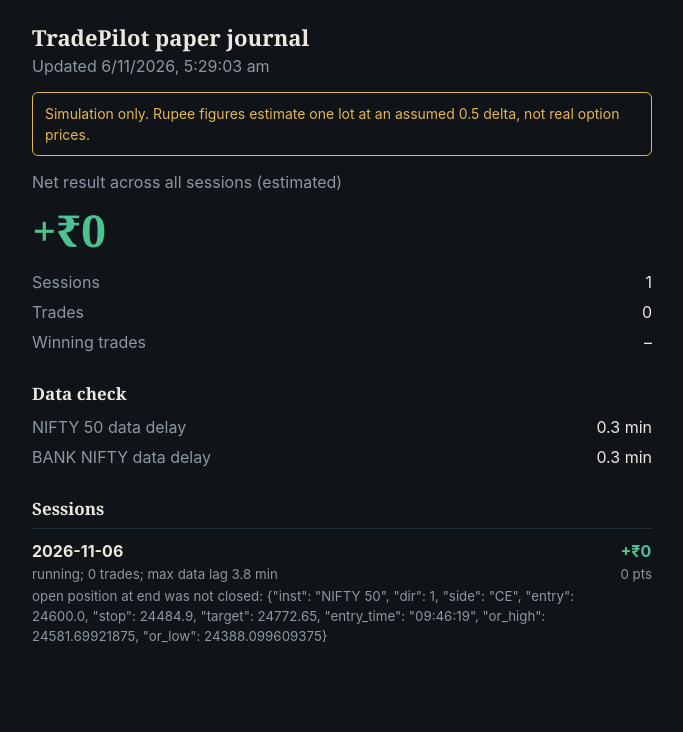
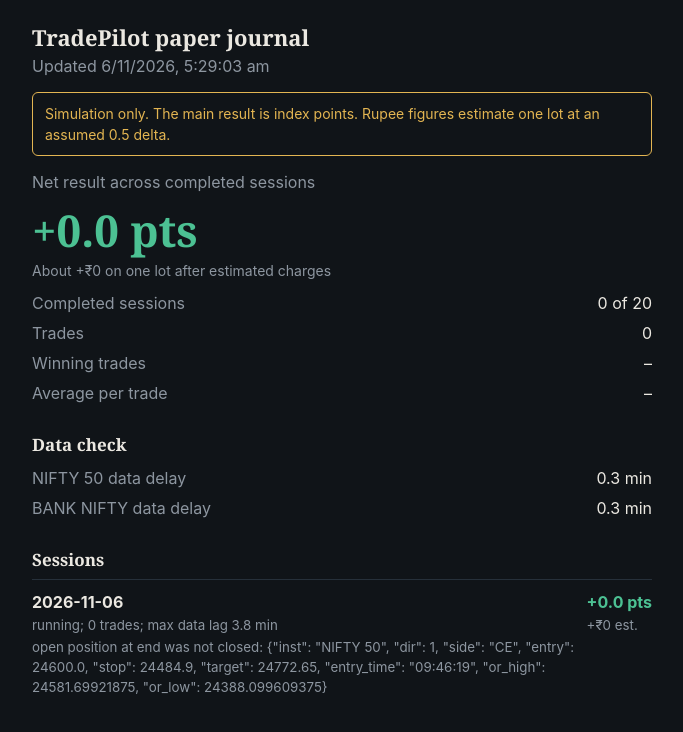
Before and after one commit to karan6595-blip/Trade-Pilot, a plain HTML site: page index.html in a window 1280 px wide. Shown: the whole page, without its empty margins (298-981 px from the left). Drawn offline with Linux system fonts and the light colour scheme.

Commit message:
Update index.html

```diff
--- a/index.html
+++ b/index.html
@@ -7,22 +7,25 @@
 *{box-sizing:border-box}body{margin:0;background:var(--bg);color:var(--ink);font:16px/1.5 ui-sans-serif,-apple-system,system-ui,sans-serif;padding:env(safe-area-inset-top) 18px calc(env(safe-area-inset-bottom) + 24px)}
 main{max-width:620px;margin:0 auto}h1{font:600 22px ui-serif,Georgia,serif;margin:22px 0 2px}h2{font:600 17px ui-serif,Georgia,serif;margin:28px 0 8px}
 p{margin:0;color:var(--mute)}.banner{border:1px solid var(--amb);color:var(--amb);padding:10px 12px;border-radius:6px;margin:14px 0;font-size:14px}
-.net{font:600 44px ui-serif,Georgia,serif;margin:6px 0 0}.up{color:var(--up)}.dn{color:var(--dn)}
+.net{font:600 44px ui-serif,Georgia,serif;margin:6px 0 0}.sub{color:var(--mute);font-size:14px}.up{color:var(--up)}.dn{color:var(--dn)}
 dl{display:grid;grid-template-columns:1fr auto;gap:6px 12px;margin:10px 0}dt{color:var(--mute)}dd{margin:0;text-align:right}
 .tr{border-top:1px solid var(--line);padding:10px 0;display:grid;grid-template-columns:1fr auto;gap:2px 12px}.tr small{color:var(--mute)}
 </style></head><body><main>
 <h1>TradePilot paper journal</h1><p id="upd">Loading…</p>
-<div class="banner">Simulation only. Rupee figures estimate one lot at an assumed 0.5 delta, not real option prices.</div>
-<p>Net result across all sessions (estimated)</p><div class="net" id="net">–</div>
-<dl id="sum"></dl><h2>Data check</h2><dl id="chk"></dl><h2>Sessions</h2><div id="list"><p>No sessions yet. The first one runs on the next weekday morning.</p></div>
+<div class="banner">Simulation only. The main result is index points. Rupee figures estimate one lot at an assumed 0.5 delta.</div>
+<p>Net result across completed sessions</p><div class="net" id="net">–</div><div class="sub" id="rs"></div>
+<dl id="sum"></dl><h2>Data check</h2><dl id="chk"></dl><h2>Sessions</h2><div id="list"><p>No sessions yet.</p></div>
 </main><script>
-const f=(n)=>(n>=0?"+":"−")+"₹"+Math.abs(Math.round(n)).toLocaleString("en-IN");
-fetch("data/state.json?"+Date.now()).then(r=>r.json()).then(s=>{
- const ss=s.sessions||[],tr=ss.flatMap(x=>x.trades),net=tr.reduce((a,t)=>a+t.est_rupees_one_lot,0),w=tr.filter(t=>t.est_rupees_one_lot>0).length;
+const p=(n)=>(n>=0?"+":"−")+Math.abs(n).toFixed(1)+" pts";
+const r=(n)=>(n>=0?"+":"−")+"₹"+Math.abs(Math.round(n)).toLocaleString("en-IN");
+fetch("data/state.json?"+Date.now()).then(x=>x.json()).then(s=>{
+ const all=s.sessions||[],ss=all.filter(x=>x.status==="completed"),tr=ss.flatMap(x=>x.trades);
+ const pts=tr.reduce((a,t)=>a+t.points,0),rs=tr.reduce((a,t)=>a+t.est_rupees_one_lot,0),w=tr.filter(t=>t.points>0).length;
  document.getElementById("upd").textContent=s.updated?"Updated "+new Date(s.updated).toLocaleString("en-IN"):"No results yet";
- const n=document.getElementById("net");n.textContent=f(net);n.className="net "+(net>=0?"up":"dn");
- document.getElementById("sum").innerHTML=`<dt>Sessions</dt><dd>${ss.length}</dd><dt>Trades</dt><dd>${tr.length}</dd><dt>Winning trades</dt><dd>${tr.length?Math.round(100*w/tr.length)+"%":"–"}</dd>`;
- const c=s.last_check;document.getElementById("chk").innerHTML=c?Object.entries(c.result).map(([k,v])=>`<dt>${k} data delay</dt><dd>${v.lag_minutes??v} min</dd>`).join(""):"<dt>Run the “check” action once</dt><dd></dd>";
- if(ss.length)document.getElementById("list").innerHTML=ss.slice().reverse().map(x=>`<div class="tr"><b>${x.date}</b><b class="${x.net_est_rupees_one_lot>=0?"up":"dn"}">${f(x.net_est_rupees_one_lot)}</b><small>${x.status}; ${x.trades.length} trades; max data lag ${x.max_lag_min} min</small><small>${x.net_points} pts</small>${x.trades.map(t=>`<small>${t.inst} ${t.side} ${t.entry_time}→${t.exit_time} (${t.reason})</small><small>${t.points} pts</small>`).join("")}${x.notes.map(n=>`<small class="dn">${n}</small><small></small>`).join("")}</div>`).join("");
+ const n=document.getElementById("net");n.textContent=p(pts);n.className="net "+(pts>=0?"up":"dn");
+ document.getElementById("rs").textContent="About "+r(rs)+" on one lot after estimated charges";
+ document.getElementById("sum").innerHTML=`<dt>Completed sessions</dt><dd>${ss.length} of 20</dd><dt>Trades</dt><dd>${tr.length}</dd><dt>Winning trades</dt><dd>${tr.length?Math.round(100*w/tr.length)+"%":"–"}</dd><dt>Average per trade</dt><dd>${tr.length?p(pts/tr.length):"–"}</dd>`;
+ const c=s.last_check;document.getElementById("chk").innerHTML=c?Object.entries(c.result).map(([k,v])=>`<dt>${k} data delay</dt><dd>${v.lag_minutes??v} min</dd>`).join(""):"";
+ if(all.length)document.getElementById("list").innerHTML=all.slice().reverse().map(x=>`<div class="tr"><b>${x.date}</b><b class="${(x.net_points||0)>=0?"up":"dn"}">${p(x.net_points||0)}</b><small>${x.status}; ${x.trades.length} trades; max data lag ${x.max_lag_min} min</small><small>${r(x.net_est_rupees_one_lot||0)} est.</small>${x.trades.map(t=>`<small>${t.inst} ${t.side} ${t.entry_time}→${t.exit_time} (${t.reason})</small><small>${t.points} pts</small>`).join("")}${(x.notes||[]).map(m=>`<small class="dn">${m}</small><small></small>`).join("")}</div>`).join("");
 }).catch(()=>document.getElementById("upd").textContent="Could not load results.");
 </script></body></html>
```
